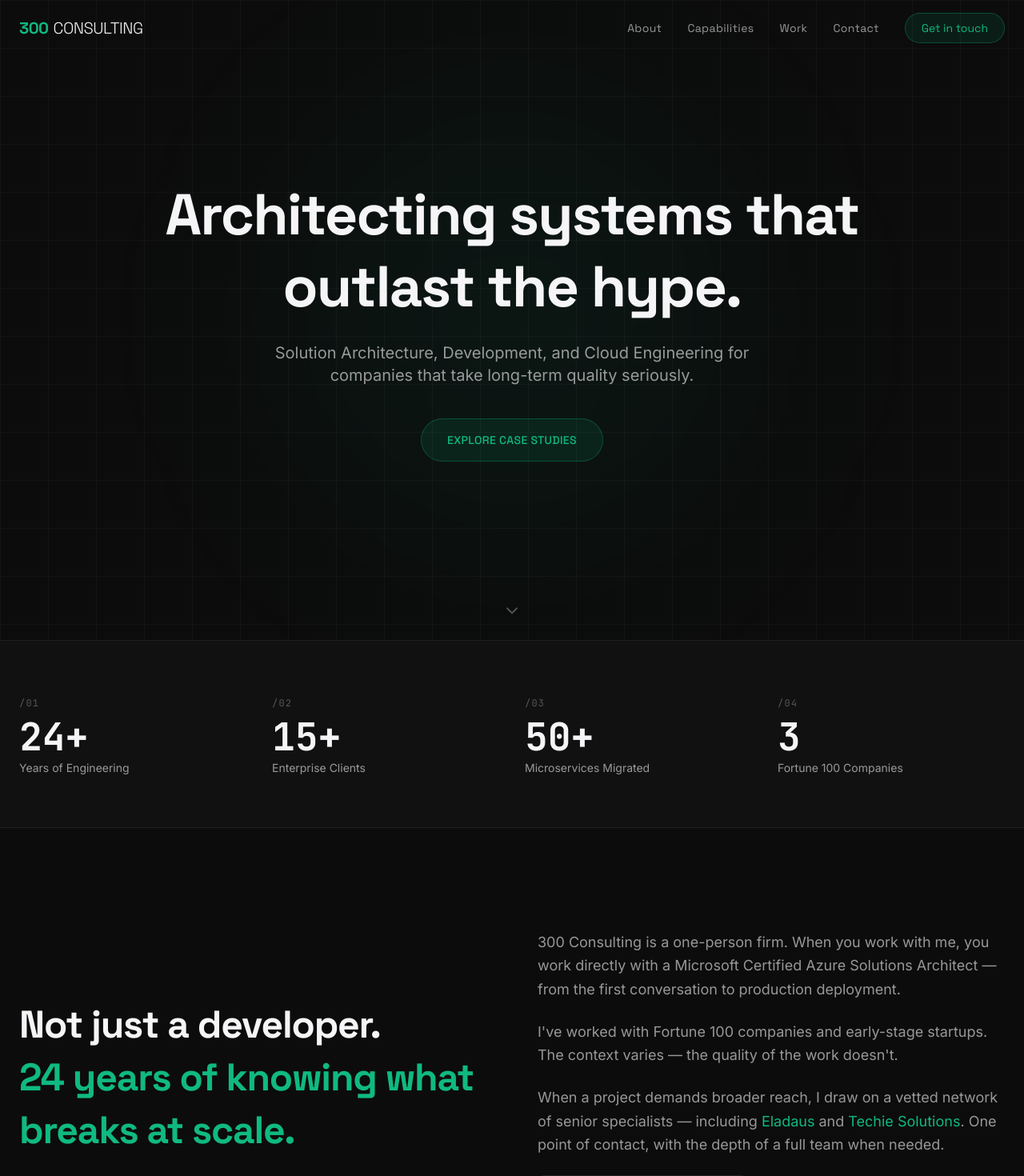
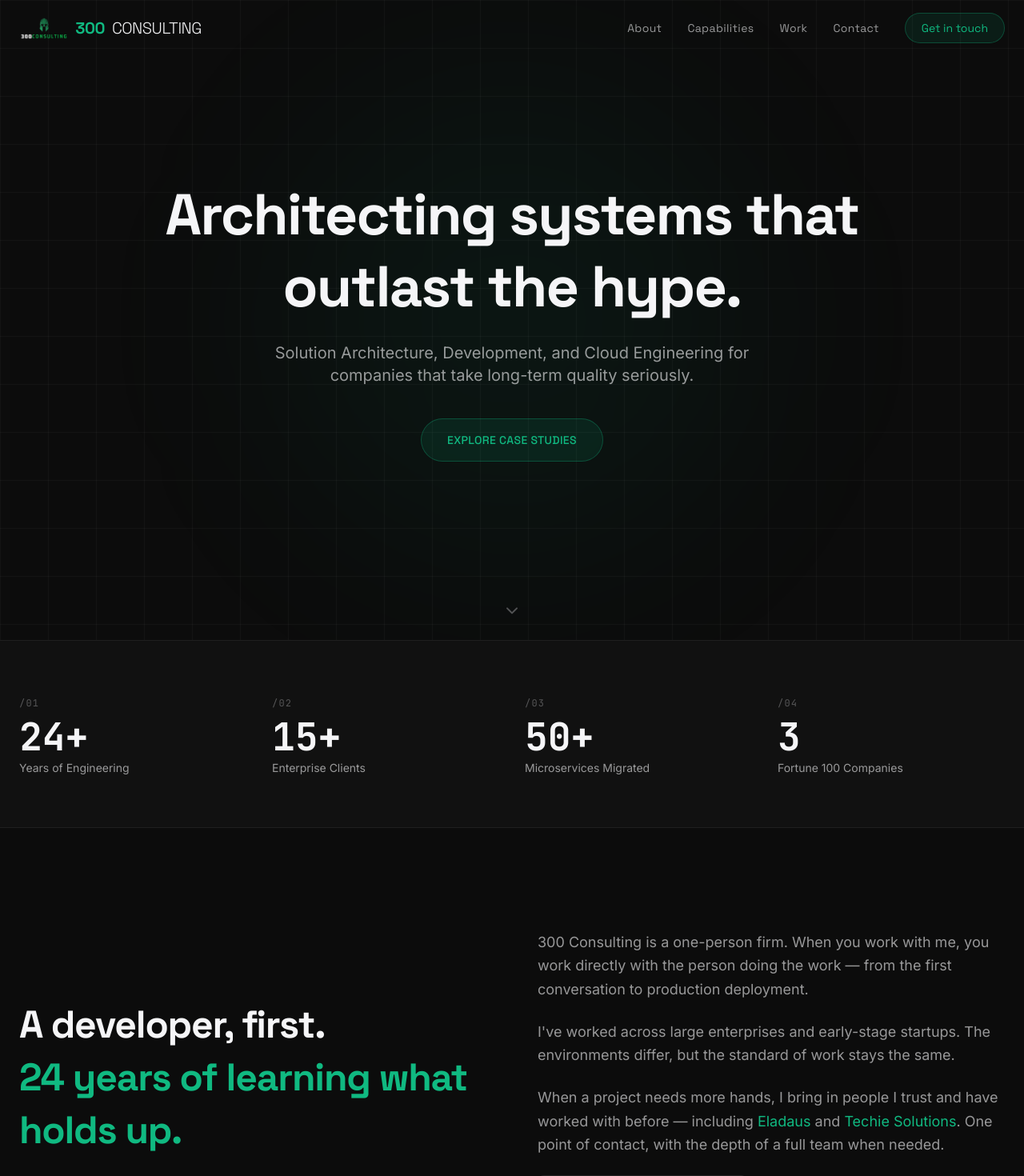
Before and after one commit to skylercole/website, a Next.js app: page /portfolio/ in a window 1280 px wide. Shown: the top 1470 px of the page at 80% size. Built offline with nearby package versions, Linux system fonts and the light colour scheme.

Commit message:
Add logo image and update Footer and Navbar components to include logo. Revise About section text for clarity and impact.

```diff
--- a/src/components/layout/Footer.tsx
+++ b/src/components/layout/Footer.tsx
@@ -1,14 +1,22 @@
+import Image from "next/image";
 import { SITE } from "@/lib/constants";
 
 export default function Footer() {
-  const year = new Date().getFullYear();
-
   return (
     <footer className="border-t border-border-subtle bg-bg-base px-6 py-8">
       <div className="mx-auto flex max-w-7xl flex-col items-center justify-between gap-4 md:flex-row">
-        <p className="font-heading text-sm text-text-tertiary">
-          &copy; {year} {SITE.name}. All rights reserved.
-        </p>
+        <div className="flex items-center gap-2">
+          <Image
+            src="/logo-mark.png"
+            alt=""
+            width={20}
+            height={20}
+            className="h-5 w-auto opacity-40"
+          />
+          <p className="font-heading text-sm text-text-tertiary">
+            &copy; 2020-2026 {SITE.name}. All rights reserved.
+          </p>
+        </div>
         <p className="font-mono text-xs text-text-tertiary">
           Helsinki, Finland
         </p>
--- a/src/components/layout/Navbar.tsx
+++ b/src/components/layout/Navbar.tsx
@@ -2,6 +2,7 @@
 
 import { useState, useEffect } from "react";
 import { motion, AnimatePresence } from "framer-motion";
+import Image from "next/image";
 import { NAV_LINKS, SITE } from "@/lib/constants";
 import { Menu, X } from "lucide-react";
 
@@ -30,11 +31,18 @@ export default function Navbar() {
         {/* Logo */}
         <a
           href="#"
-          className="flex items-center gap-[1px] font-heading text-xl font-bold tracking-tight text-text-primary"
+          className="flex items-center gap-2 font-heading text-xl font-bold tracking-tight text-text-primary"
           data-cursor-hover
         >
-<span className="text-accent">300</span>
-          <span className="font-light mx-[5px]">CONSULTING</span>
+          <Image
+            src="/logo-mark.png"
+            alt="300 Consulting"
+            width={28}
+            height={28}
+            className="h-7 w-auto opacity-85"
+          />
+          <span className="text-accent">300</span>
+          <span className="font-light mx-[1px]">CONSULTING</span>
         </a>
 
         {/* Desktop nav */}
--- a/src/components/sections/About.tsx
+++ b/src/components/sections/About.tsx
@@ -17,10 +17,10 @@ export default function About() {
             variants={slideInLeft}
           >
             <p className="font-heading text-3xl font-bold leading-snug tracking-tight md:text-4xl lg:text-5xl">
-              Not just a developer.
+              A developer, first.
               <br />
               <span className="text-accent">
-                24 years of knowing what breaks at scale.
+                24 years of learning what holds up.
               </span>
             </p>
           </motion.div>
@@ -35,17 +35,17 @@ export default function About() {
           >
             <p className="text-lg leading-relaxed text-text-secondary">
               300 Consulting is a one-person firm. When you work with me, you
-              work directly with a Microsoft Certified Azure Solutions Architect
-              — from the first conversation to production deployment.
+              work directly with the person doing the work — from the first
+              conversation to production deployment.
             </p>
             <p className="text-lg leading-relaxed text-text-secondary">
-              I&apos;ve worked with Fortune 100 companies and early-stage startups.
-              The context varies — the quality of the work doesn&apos;t.
+              I&apos;ve worked across large enterprises and early-stage startups.
+              The environments differ, but the standard of work stays the same.
             </p>
 
             <p className="text-lg leading-relaxed text-text-secondary">
-              When a project demands broader reach, I draw on a vetted network
-              of senior specialists — including{" "}
+              When a project needs more hands, I bring in people I trust and
+              have worked with before — including{" "}
               <a
                 href="http://eladaus.com/"
                 target="_blank"
```
Also changed, not shown: public/logo-mark.png (added).
